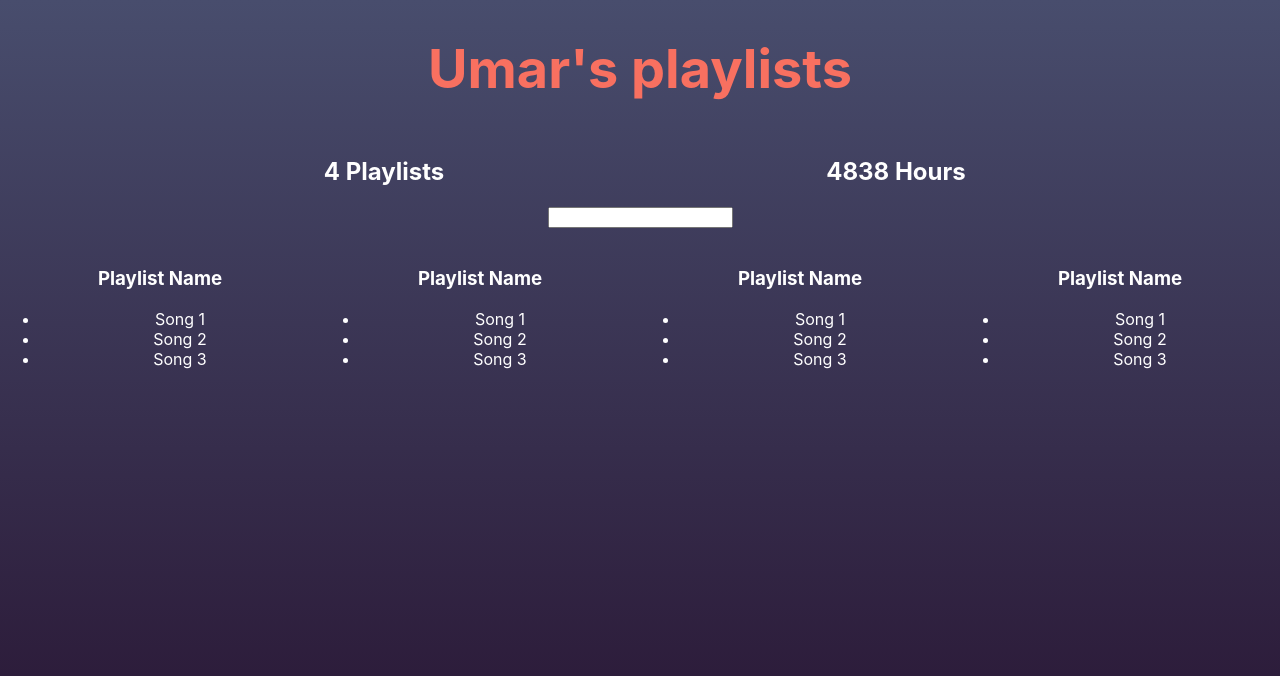
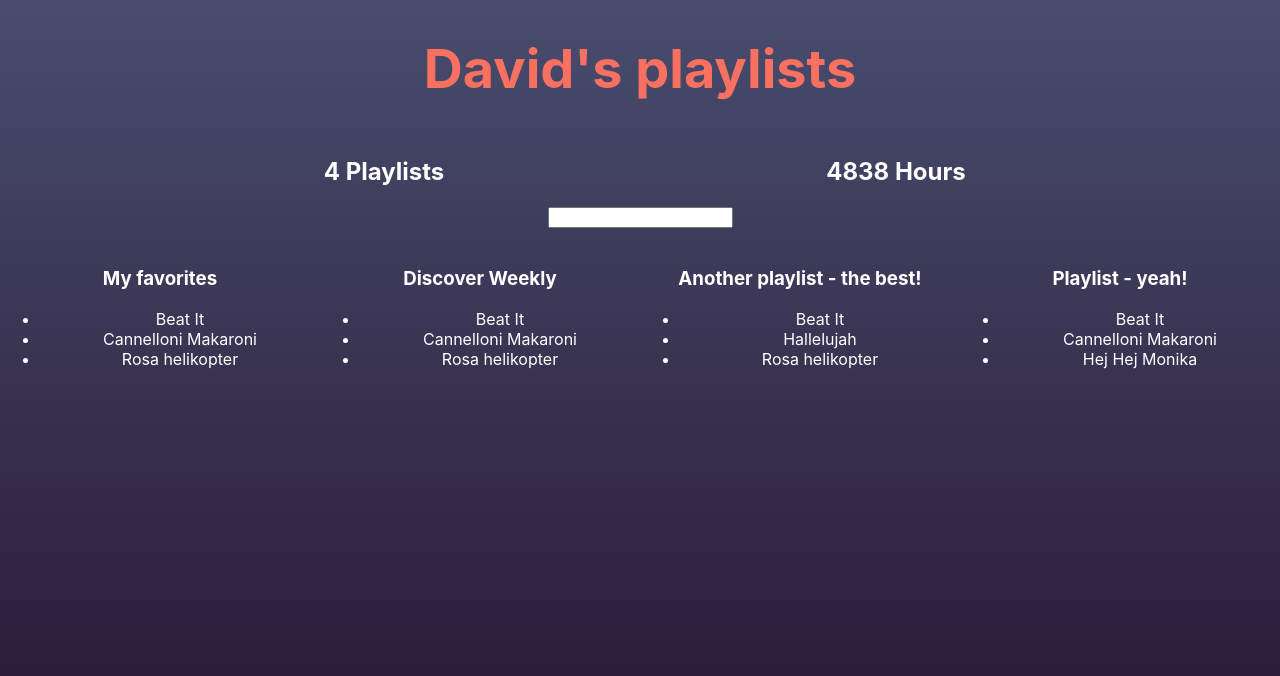
Before and after one commit to umar-mohammad/SpotifyPlaylistsDisplay, a React (Create React App) app: page / in a window 1280 px wide. Shown: the top 676 px of the page. Built offline with nearby package versions, Linux system fonts and the light colour scheme.

Commit message:
make playlists and songs dtnamic from server data

```diff
--- a/src/App.js
+++ b/src/App.js
@@ -9,7 +9,7 @@ let defaultStyle = {
 
 let fakeServerData = {
     user: {
-        name: "Umar",
+        name: "David",
         playlists: [
             {
                 name: "My favorites",
@@ -31,7 +31,7 @@ let fakeServerData = {
                 name: "Another playlist - the best!",
                 songs: [
                     { name: "Beat It", duration: 1345 },
-                    { name: "Cannelloni Makaroni", duration: 1236 },
+                    { name: "Hallelujah", duration: 1236 },
                     { name: "Rosa helikopter", duration: 70000 },
                 ],
             },
@@ -40,7 +40,7 @@ let fakeServerData = {
                 songs: [
                     { name: "Beat It", duration: 1345 },
                     { name: "Cannelloni Makaroni", duration: 1236 },
-                    { name: "Rosa helikopter", duration: 70000 },
+                    { name: "Hej Hej Monika", duration: 70000 },
                 ],
             },
         ],
@@ -67,14 +67,12 @@ class PlaylistCounter extends Component {
 
 class HoursCounter extends Component {
     render() {
-        let allSongs = this.props.playlists.reduce((songs, eachPlaylist) => {
-            return songs.concat(eachPlaylist.songs);
+        let songs = this.props.playlists.reduce((songs, playlist) => {
+            return songs.concat(playlist.songs);
         }, []);
-
-        let totalDuration = allSongs.reduce((sum, eachSong) => {
-            return sum + eachSong.duration;
+        let totalDuration = songs.reduce((sum, song) => {
+            return sum + song.duration;
         }, 0);
-
         return (
             <div
                 style={{
@@ -113,11 +111,11 @@ class Playlist extends Component {
                 }}
             >
                 <img />
-                <h3>Playlist Name</h3>
+                <h3>{this.props.playlist.name}</h3>
                 <ul>
-                    <li>Song 1</li>
-                    <li>Song 2</li>
-                    <li>Song 3</li>
+                    {this.props.playlist.songs.map((song) => (
+                        <li> {song.name} </li>
+                    ))}
                 </ul>
             </div>
         );
@@ -147,10 +145,11 @@ class App extends Component {
                             playlists={this.state.serverData.user.playlists}
                         />
                         <Filter />
-                        <Playlist />
-                        <Playlist />
-                        <Playlist />
-                        <Playlist />
+                        {this.state.serverData.user.playlists.map(
+                            (playlist) => (
+                                <Playlist playlist={playlist} />
+                            )
+                        )}
                     </div>
                 ) : (
                     <h1>Loading...</h1>
```
Also changed, not shown: 1 other file (tests, documents, lock files or other folders).
